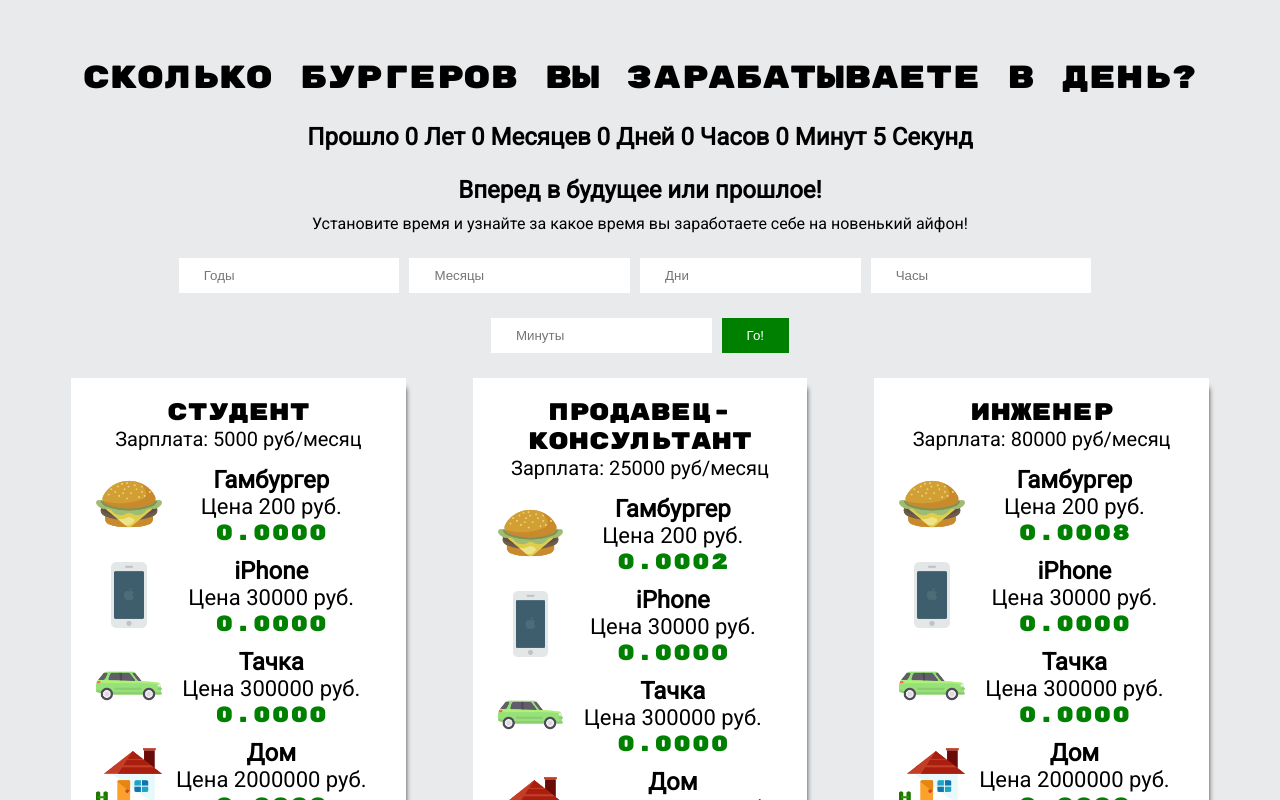
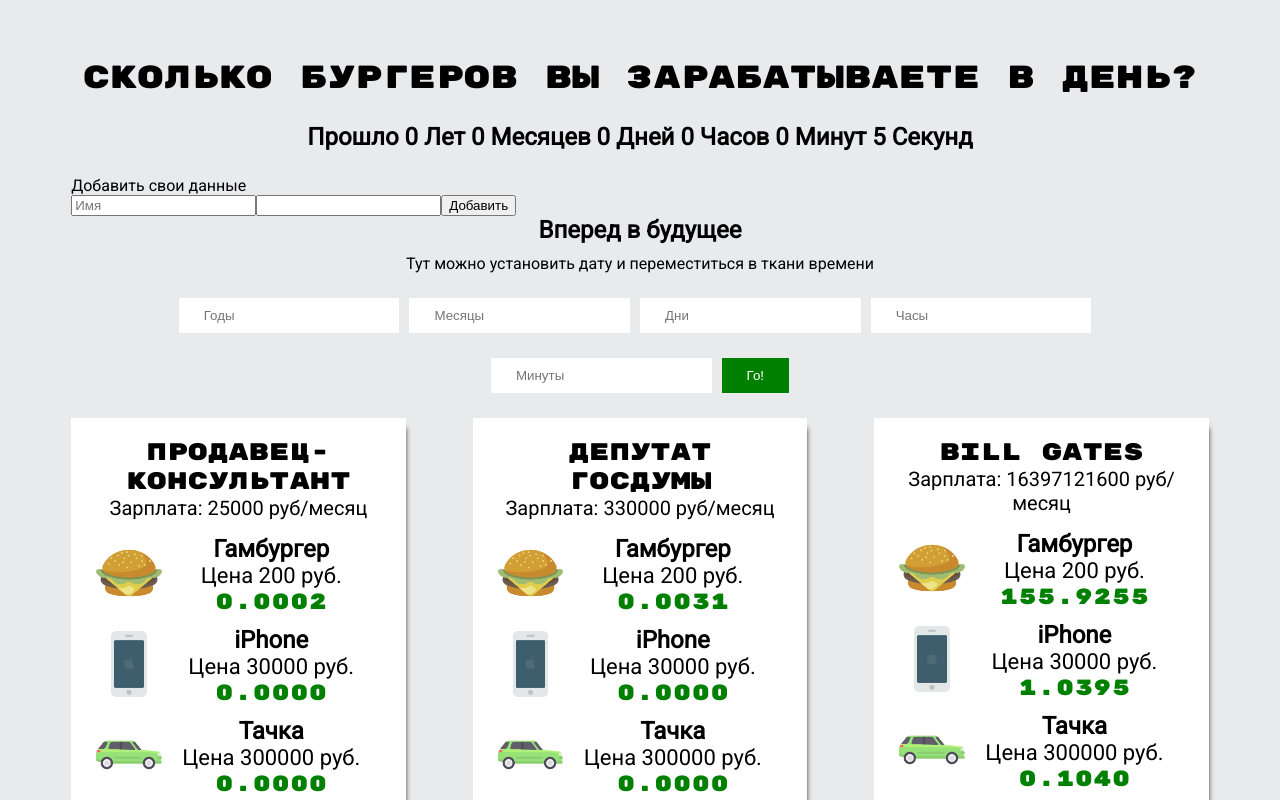
Before and after one commit to ioayo/finances, a React (Create React App) app: page / in a window 1280 px wide. Shown: the top 800 px of the page. Built offline with nearby package versions, Linux system fonts and the light colour scheme.

Commit message:
added addperson.js and some features

```diff
--- a/src/App.js
+++ b/src/App.js
@@ -1,37 +1,43 @@
 import React from 'react';
-import PropTypes from 'prop-types';
-import FinanceList from './components/financeList'
-import FutureTimer from './components/future-timer'
+import FinanceList from './components/financeList';
+import FutureTimer from './components/future-timer';
+import AddPerson from './components/addperson';
 
-const PERSONS = [
-    {
-        name: 'Студент',
-        money: 5000
+class App extends React.Component {
+  constructor(props) {
+    super(props);
+    this.setTimer = this.setTimer.bind(this);
+    this.secondsToString = this.secondsToString.bind(this);
+    this.toTheFuture = this.toTheFuture.bind(this);
+    this.handleChange = this.handleChange.bind(this);
+    this.addPerson = this.addPerson.bind(this);
+    this.state = {
+      elapsedTime: 0,
+      previousTime: new Date().getTime(),
+      future: {
+        years: 0,
+        months: 0,
+        days: 0,
+        hours: 0,
+        minutes: 0
       },
+      newPerson: {},
+      PERSONS: [
         {
             name: 'Продавец-консультант',
             money: 25000
-    },
-    {
-		name: 'Инженер',
-		money: 80000
         },
         {
             name: 'Депутат Госдумы',
             money: 330000
         },
         {
-        name: 'Долларовый миллионер',
-        money: 25000000,
-    },
-    {
             name: 'Bill Gates',
             money: 16397121600
 
         }
-]
-
-const GOODS = [
+      ],
+      GOODS: [
         {
             name: 'Гамбургер',
             price: 200,
@@ -55,24 +61,6 @@
 
         }
       ]
-
-class App extends React.Component {
-  constructor(props) {
-    super(props);
-    this.setTimer = this.setTimer.bind(this);
-    this.secondsToString = this.secondsToString.bind(this);
-    this.toTheFuture = this.toTheFuture.bind(this);
-    this.handleChange = this.handleChange.bind(this);
-    this.state = {
-      elapsedTime: 0,
-      previousTime: new Date().getTime(),
-      future: {
-        years: 0,
-        months: 0,
-        days: 0,
-        hours: 0,
-        minutes: 0
-      }
     }
   }
 
@@ -101,7 +89,8 @@
     this.setState({
       future: future
     })
-  }  //
+  }
+
   toTheFuture(e) {
     e.preventDefault();
     const future = this.state.future;
@@ -111,6 +100,15 @@
     })
   }
 
+  addPerson(obj) {
+    let newPerson = obj, state = this.state.PERSONS;
+    state.push(newPerson);
+    this.setState({
+      PERSONS: state
+    })
+  }
+
+
   componentDidMount() {
     this.interval = setInterval(this.setTimer, 100)
   }
@@ -118,15 +116,16 @@
   componentWillUnmount() {
     clearInterval(this.interval)
   }
+
   render() {
     var seconds = Math.floor(this.state.elapsedTime / 1000);
-    const now = new Date();
     return (
         <div className="container">
             <h1 className="title">{this.props.title}</h1>
             <h2 className="timer">Прошло {this.secondsToString(seconds)}</h2>
-            <FutureTimer toTheFuture={this.toTheFuture} handleChange={this.handleChange} />
-            <FinanceList time={this.state.elapsedTime} persons={PERSONS} goods={GOODS} />
+            <AddPerson title="Добавить свои данные" addPerson={this.addPerson} persons={this.state.PERSONS} />
+            <FutureTimer toTheFuture={this.toTheFuture} handleChange={this.handleChange} title="Вперед в будущее" descr="Тут можно установить дату и переместиться в ткани времени"/>
+            <FinanceList time={this.state.elapsedTime} persons={this.state.PERSONS} goods={this.state.GOODS} />
         </div>
     );
   }
--- /dev/null
+++ b/src/components/addperson.js
@@ -0,0 +1,39 @@
+import React from 'react';
+
+class AddPerson extends React.Component {
+	constructor(props) {
+		super(props);
+		this.onPersonChange = this.onPersonChange.bind(this);
+		this.state = {
+			name: '',
+			money: 0
+		};
+	}
+
+
+	onPersonChange(e) {
+		let name = e.target.value, key = e.target.name;
+		let newState = this.state;
+		newState[key] = e.target.value
+		this.setState(newState);
+	}
+
+	render() {
+		return (
+			<div className="add-person">
+				<p>{this.props.title}</p>
+				<form onSubmit={(e) => {
+					e.preventDefault();
+					this.props.addPerson(this.state);
+				}}>
+					<input ref="name" onChange={this.onPersonChange} name="name" type="text" placeholder="Имя" />
+					<input ref="money" onChange={this.onPersonChange} name="money" type="number" />
+					<button type="submit">Добавить</button>
+				</form>
+			</div>
+		)
+	}
+
+}
+
+export default AddPerson;
--- a/src/components/future-timer.js
+++ b/src/components/future-timer.js
@@ -4,8 +4,8 @@
 	render() {
 		return (
 			<div className="set-days">
-				<span>Вперед в будущее или прошлое!</span>
-				<p>Установите время и узнайте за какое время вы заработаете себе на новенький айфон!</p>
+				<span>{this.props.title}</span>
+				<p>{this.props.descr}</p>
 				<form onSubmit={this.props.toTheFuture}>
 					<input onChange={this.props.handleChange} type="number" name="years" min="1" placeholder="Годы" />
 					<input onChange={this.props.handleChange} type="number" name="months" min="1" max="12" placeholder="Месяцы"/>
--- a/src/components/goodsItem.js
+++ b/src/components/goodsItem.js
@@ -1,16 +1,9 @@
 import React from 'react';
 
 class GoodsItem extends React.Component {
-    constructor(props) {
-        super(props);
-    }
-
-    componentDidMount() {
-    }
 
     updateCalculate(n) {
-        const time = this.props.time,
-        goodPerSec = this.props.goodPerSec;
+        const time = this.props.time;
         return (time/1000 * this.props.goodPerSec).toFixed(n);
     }
 
```
Lines whose indentation alone changed are shown as unchanged.
